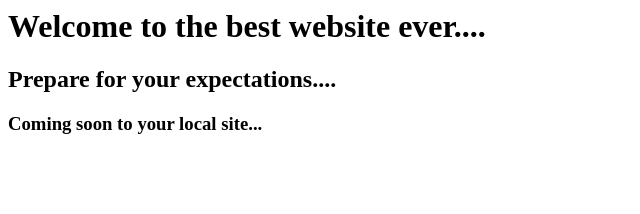
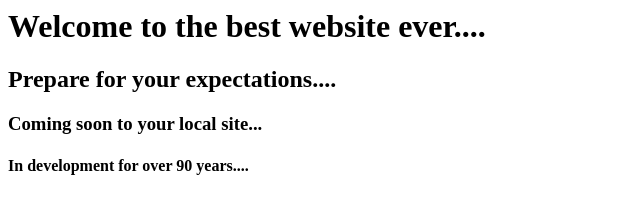
Before and after one commit to tiennguyen3354/donuts, a plain HTML site: page index.html in a window 1280 px wide. Shown: the whole page, without its empty margins (0-640 px from the left). Drawn offline with Linux system fonts and the light colour scheme.

Commit message:
Added h3 header

```diff
--- a/index.html
+++ b/index.html
@@ -10,5 +10,6 @@
     <h1>Welcome to the best website ever.... </h1>
     <h2>Prepare for your expectations....</h2>
     <h3>Coming soon to your local site...</h3>
+    <h4>In development for over 90 years....</h4>
 </body>
 </html>
```
